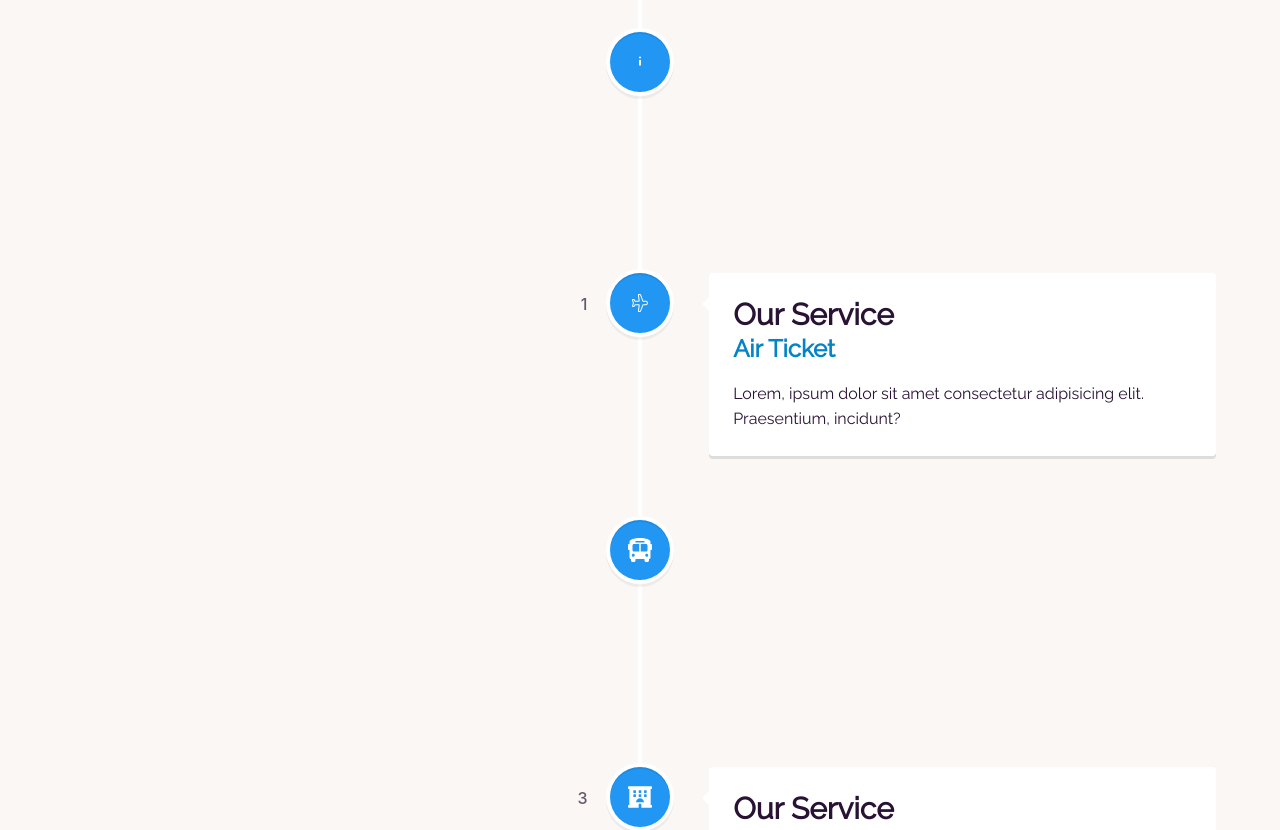
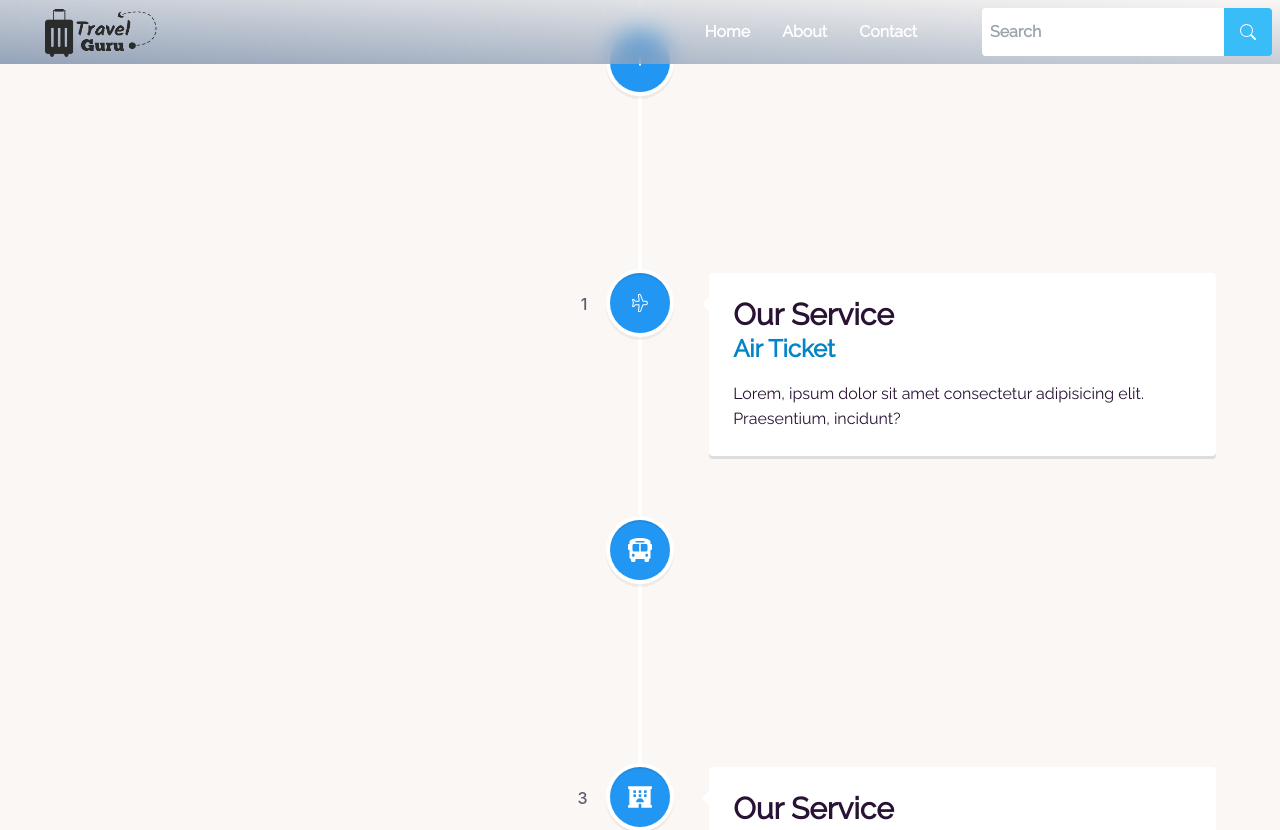
Before and after one commit to NazrulIslam-Chowdhury/travel-guru, a React (Create React App) app: page /about in a window 1280 px wide. Shown: the top 830 px of the page. Built offline with nearby package versions, Linux system fonts and the light colour scheme.

Commit message:
final commit

```diff
--- a/src/components/About/About.js
+++ b/src/components/About/About.js
@@ -7,11 +7,13 @@ import { CiPlane } from 'react-icons/ci';
 import { MdTravelExplore } from 'react-icons/md';
 import { RiGuideLine } from 'react-icons/ri';
 import { GiReturnArrow } from 'react-icons/gi';
+import Header from '../header/Header';
 
 const About = () => {
     return (
         <div>
-            <VerticalTimeline>
+            <Header />
+            <VerticalTimeline className='mt-20'>
                 <VerticalTimelineElement
                     className="vertical-timeline-element--work"
                     contentStyle={{ color: 'black' }}
```
